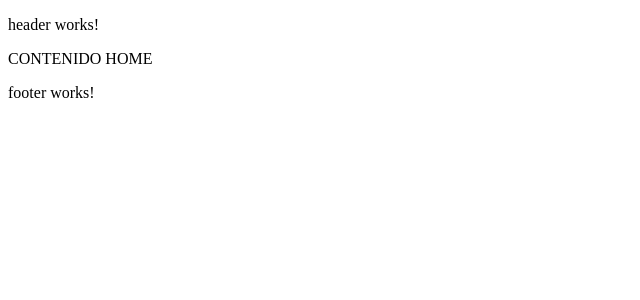
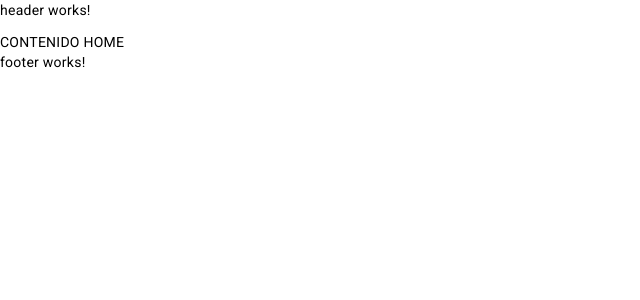
Before and after one commit to Abraham2748/musicstore-frontend202402, an Angular app: page /home in a window 1280 px wide. Shown: the top 300 px of the page, without its empty margins (0-640 px from the left). Built offline with nearby package versions, Linux system fonts and the light colour scheme.

Commit message:
Install Angular Material

```diff
--- a/angular.json
+++ b/angular.json
@@ -25,6 +25,7 @@
               "src/assets"
             ],
             "styles": [
+              "@angular/material/prebuilt-themes/indigo-pink.css",
               "src/styles.css"
             ],
             "scripts": []
@@ -84,6 +85,7 @@
               "src/assets"
             ],
             "styles": [
+              "@angular/material/prebuilt-themes/indigo-pink.css",
               "src/styles.css"
             ],
             "scripts": []
--- a/package.json
+++ b/package.json
@@ -12,10 +12,12 @@
   "private": true,
   "dependencies": {
     "@angular/animations": "^17.3.0",
+    "@angular/cdk": "^17.3.5",
     "@angular/common": "^17.3.0",
     "@angular/compiler": "^17.3.0",
     "@angular/core": "^17.3.0",
     "@angular/forms": "^17.3.0",
+    "@angular/material": "^17.3.5",
     "@angular/platform-browser": "^17.3.0",
     "@angular/platform-browser-dynamic": "^17.3.0",
     "@angular/router": "^17.3.0",
--- a/src/app/app.config.ts
+++ b/src/app/app.config.ts
@@ -2,7 +2,8 @@
 import { provideRouter } from '@angular/router';
 
 import { routes } from './app.routes';
+import { provideAnimationsAsync } from '@angular/platform-browser/animations/async';
 
 export const appConfig: ApplicationConfig = {
-  providers: [provideRouter(routes)]
+  providers: [provideRouter(routes), provideAnimationsAsync()]
 };
--- a/src/index.html
+++ b/src/index.html
@@ -6,8 +6,10 @@
   <base href="/">
   <meta name="viewport" content="width=device-width, initial-scale=1">
   <link rel="icon" type="image/x-icon" href="favicon.ico">
+  <link href="https://fonts.googleapis.com/css2?family=Roboto:wght@300;400;500&display=swap" rel="stylesheet">
+  <link href="https://fonts.googleapis.com/icon?family=Material+Icons" rel="stylesheet">
 </head>
-<body>
+<body class="mat-typography">
   <app-root></app-root>
 </body>
 </html>
--- a/src/styles.css
+++ b/src/styles.css
@@ -1 +1,4 @@
 /* You can add global styles to this file, and also import other style files */
+
+html, body { height: 100%; }
+body { margin: 0; font-family: Roboto, "Helvetica Neue", sans-serif; }
```
Also changed, not shown: 1 other file (tests, documents, lock files or other folders).
